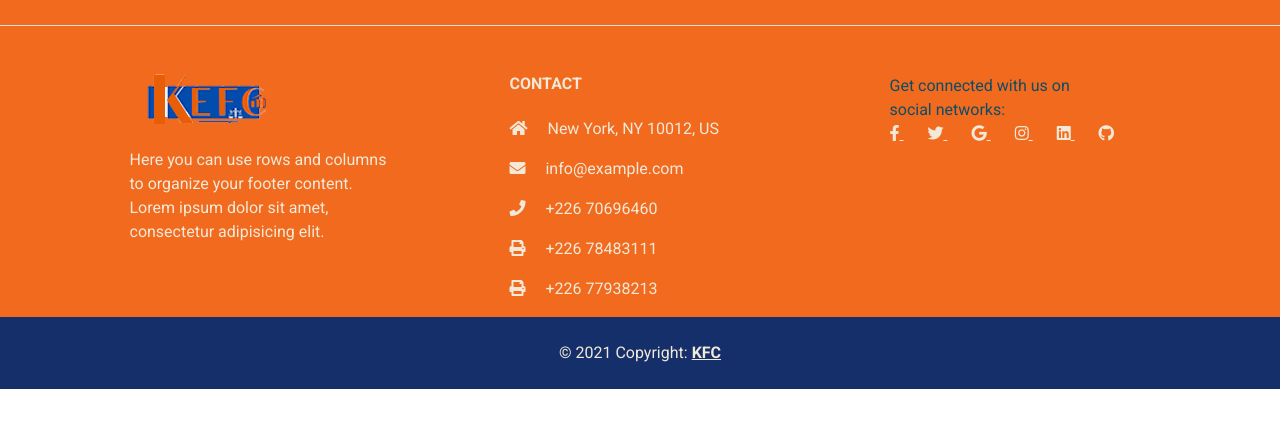
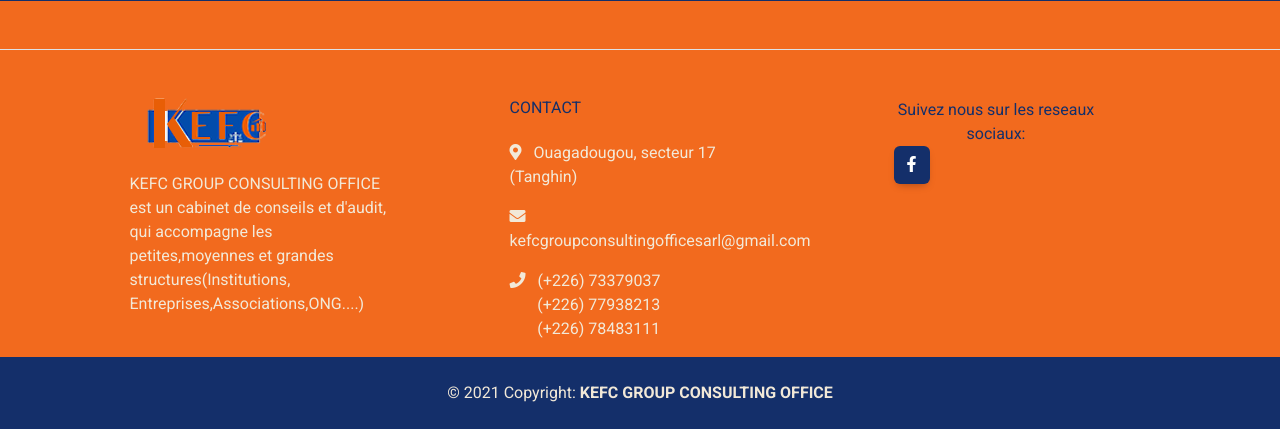
Before and after one commit to Lazare-tech/site_cabinet, a Django app: page /contact in a window 1280 px wide. Shown: the part 1266-1695 px from the top of the page. Before the commit the page ends 1655 px from the top, so only its background shows below. Run offline with Django 4.2, Linux system fonts and the light colour scheme; data that the repository does not hold is empty; some libraries are stand-ins or nearby versions.

Commit message:
interface update

```diff
--- a/cabinet/templates/base.html
+++ b/cabinet/templates/base.html
@@ -37,7 +37,6 @@
   .articles-section {
     background: #142f6a;
     padding: 50px 0;
-    border-radius: 15px;
     box-shadow: 0 4px 20px rgba(0, 0, 0, 0.1); /* Ombre douce */
   }
 
@@ -53,11 +52,6 @@
   }
 
   /* Style des boutons */
-  .articles-section .btn-outline-primary {
-    color: #0d4d66;
-    border-color: #0d4d66;
-    transition: background-color 0.3s ease, color 0.3s ease;
-  }
 
   .articles-section .btn-outline-primary:hover {
     background-color: #0d4d66;
@@ -151,11 +145,7 @@
     }
 
 
-    .background-section{
-      background: linear-gradient(135deg, #144a60, #1f6d89, #a1d3e6);
-      box-shadow: 0 4px 20px rgba(0, 0, 0, 0.1); /* Ombre douce pour effet flottant */
 
-    }
 
 
   #myBtn {
@@ -181,10 +171,6 @@
     background-color: white; /* Couleur de fond lors du survol */
     transform: scale(1.1); /* Agrandir légèrement lors du survol */
     color: #1A237E;
-}
-.btn-message-sent{
-  background-color: #1A237E;
-  color:white;
 }
 
 </style>
--- a/cabinet/templates/cabinet/body/contact.html
+++ b/cabinet/templates/cabinet/body/contact.html
@@ -9,12 +9,15 @@
       <a href="#contact-form" class="btn btn-light btn-md">Contactez-nous Maintenant</a>
     </div>
   </section>
-  <section class="container text-center my-4">
-    <span style="display: inline-block; border-bottom: 1px dashed black; width: 30px; margin: 0 5px;"></span>
-    <span style="display: inline-block; border-bottom: 1px dashed black; width: 30px; margin: 0 5px;"></span>
+  <section class="container-fluid section-down-hero">
   </section>
+  <section class="container-fluid contact-bg">
 
-  <div class="container" id="contact-form">
+  <section class="container text-center">
+    <span style="display: inline-block; border-bottom: 1px dashed #f2e9d8;; width: 30px; margin: 0 5px;"></span>
+    <span style="display: inline-block; border-bottom: 1px dashed #f2e9d8;; width: 30px; margin: 0 5px;"></span>
+  </section>
+  <div class="container p-3" id="contact-form">
     <div class="row gy-3 gy-md-4 align-items-stretch">
 
       <!-- Contact Form on large screens (left), below map on small screens -->
@@ -24,7 +27,7 @@
             <div class="row gy-4 gy-xl-5">
               <div class="col-12">
                 <label for="fullname" class="form-label">Nom Complet <span class="text-danger">*</span></label>
-                <input type="text" class="form-control" id="fullname" name="fullname" required placeholder="Entrez votre nom complet">
+                <input type="text" class="form-control border-input-part" id="fullname" name="fullname" required placeholder="Entrez votre nom complet">
               </div>
               <div class="col-12 col-md-6">
                 <label for="email" class="form-label">Email <span class="text-danger">*</span></label>
@@ -89,6 +92,7 @@
     </div>
   </div>
 </section>
+</section>
 {% block news_letter %}{% endblock news_letter %}
 {% block partner %}{% endblock partner %}
 {% endblock content %}
--- a/cabinet/templates/cabinet/footer/footer.html
+++ b/cabinet/templates/cabinet/footer/footer.html
@@ -22,14 +22,15 @@
         <!-- Grid row -->
         <div class="row mt-3">
           <!-- Grid column -->
-          <div class="col-md-3 col-lg-4 col-xl-3 mx-auto mb-4">
+          <div class="col-md-4 col-lg-4 col-xl-3 mx-auto mb-4">
             <!-- Content -->
             <h6 class="text-uppercase fw-bold mb-4">
               <img src="{% static '../assets/images/LOGO.png' %}" alt="logo">
             </h6>
             <p>
-              Here you can use rows and columns to organize your footer content. Lorem ipsum
-              dolor sit amet, consectetur adipisicing elit.
+              KEFC GROUP CONSULTING OFFICE est un cabinet de conseils et d'audit,
+              qui accompagne les petites,moyennes et grandes structures(Institutions,
+                                                                        Entreprises,Associations,ONG....)
             </p>
           </div>
           <!-- Grid column -->
@@ -39,42 +40,31 @@
           <!-- Grid column -->
 
           <!-- Grid column -->
-          <div class="col-md-4 col-lg-3 col-xl-3 mx-auto mb-md-0 mb-4">
+          <div class="col-md-4 col-lg-4 col-xl-3 mx-auto mb-md-0 mb-4">
             <!-- Links -->
-            <h6 class="text-uppercase fw-bold mb-4">Contact</h6>
-            <p><i class="fas fa-home me-3"></i> New York, NY 10012, US</p>
+            <h6 class="text-uppercase mb-4 text-footer-informa">Contact</h6>
+
+            <p><i class="fas fa-map-marker-alt me-2"></i> Ouagadougou, secteur 17 (Tanghin)</p>
+
+            <p><i class="fas fa-envelope me-2"></i>kefcgroupconsultingofficesarl@gmail.com</p>
+
             <p>
-              <i class="fas fa-envelope me-3"></i>
-              info@example.com
+              <i class="fas fa-phone me-2"></i> (+226) 73379037<br>
+              &nbsp;&nbsp;&nbsp;&nbsp;&nbsp;&nbsp; (+226) 77938213<br>
+              &nbsp;&nbsp;&nbsp;&nbsp;&nbsp;&nbsp; (+226) 78483111
             </p>
-            <p><i class="fas fa-phone me-3"></i> +226 70696460</p>
-            <p><i class="fas fa-print me-3"></i> +226 78483111</p>
-            <p><i class="fas fa-print me-3"></i> +226 77938213</p>
+          </div>
 
-          </div>
           <!-- Grid column -->
-          <div class="col-md-4 col-lg-3 col-xl-3 mx-auto mb-md-0 mb-4">
-            <div class="me-5 d-none d-lg-block">
-                <span>Get connected with us on social networks:</span>
+          <div class="col-md-4 col-lg-4 col-xl-3 mx-auto mb-md-0 mb-4">
+            <div class="me-5 text-center d-lg-block">
+                <span class="text-footer-informa">Suivez nous sur les reseaux sociaux:</span>
               </div>
-            <a href="" class="me-4 text-reset">
-                <i class="fab fa-facebook-f"></i>
-              </a>
-              <a href="" class="me-4 text-reset">
-                <i class="fab fa-twitter"></i>
-              </a>
-              <a href="" class="me-4 text-reset">
-                <i class="fab fa-google"></i>
-              </a>
-              <a href="" class="me-4 text-reset">
-                <i class="fab fa-instagram"></i>
-              </a>
-              <a href="" class="me-4 text-reset">
-                <i class="fab fa-linkedin"></i>
-              </a>
-              <a href="" class="me-4 text-reset">
-                <i class="fab fa-github"></i>
-              </a>
+
+              <a class="btn btn-link-social mx-1" href="#"><i class="fab fa-facebook-f"></i></a>
+
+
+
           </div>
           <!-- Grid column -->
         </div>
@@ -89,7 +79,7 @@
     <!-- Copyright -->
     <div class="text-center p-4 bg-f">
       © 2021 Copyright:
-      <a class="text-reset fw-bold" href="https://mdbootstrap.com/">KFC</a>
+      <a class="text-reset text-decoration-none fw-bold" href="https://mdbootstrap.com/">KEFC GROUP CONSULTING OFFICE</a>
     </div>
     <!-- Copyright -->
   </footer>
--- a/compte/templates/compte/admin/base.html
+++ b/compte/templates/compte/admin/base.html
@@ -145,7 +145,7 @@
                 <a href="{% url 'compte:dashboard' %}" class="list-group-item list-group-item-action py-2 active mb-3" data-mdb-ripple-init aria-current="true">
                     <i class="fas fa-tachometer-alt fa-fw me-3"></i><span>Dashboard</span>
                 </a>
-                <a class="list-group-item list-group-item-action py-2" href="{% url 'cabinet:homepage' %}">
+                <a class="list-group-item list-group-item-action py-2 text-white" href="{% url 'cabinet:homepage' %}">
                <i class="fas fa-home me-3"></i><span>Acceuil</span>
                 </a>
                 <a href="{% url 'compte:categorie_services'%}" class="list-group-item list-group-item-action py-2" data-mdb-ripple-init>
--- a/static/css/style.css
+++ b/static/css/style.css
@@ -555,6 +568,18 @@
 .news{
 background: #142f6a ;
  }
+ .text-news-Subscribe{
+   color:#f2e9d8;;
+ }
+ .text-footer-informa{
+   color:#142f6a ;;
+   font-weight: 400;
+ }
+ .btn-link-social{
+   background: #142f6a ;
+   color:white
+ }
+
 .btn-news-letter{
   background: #f26a1e;
   color:#f2e9d8;
@@ -568,7 +593,6 @@
 
 }
  .news ,span{
-  color: #0d4d66;
  }
  .btn-news-letter:hover {
   background: #f2e9d8;;
```
Also changed, not shown: other parts of static/css/style.css (+33 -7 lines), cabinet/templates/cabinet/body/comptabilite.html (+9 -9 lines), cabinet/templates/cabinet/body/fiscalite.html (+14 -13 lines), cabinet/templates/cabinet/body/index.html (+241 -96 lines), cabinet/templates/cabinet/body/juridique.html (+10 -10 lines), cabinet/templates/cabinet/body/management.html (+11 -10 lines), cabinet/templates/cabinet/body/news-letter.html (+23 -24 lines), assets/Images_des_services/portrait-male-student-with-books.jpg (added), assets/article_image/face.png (added).
